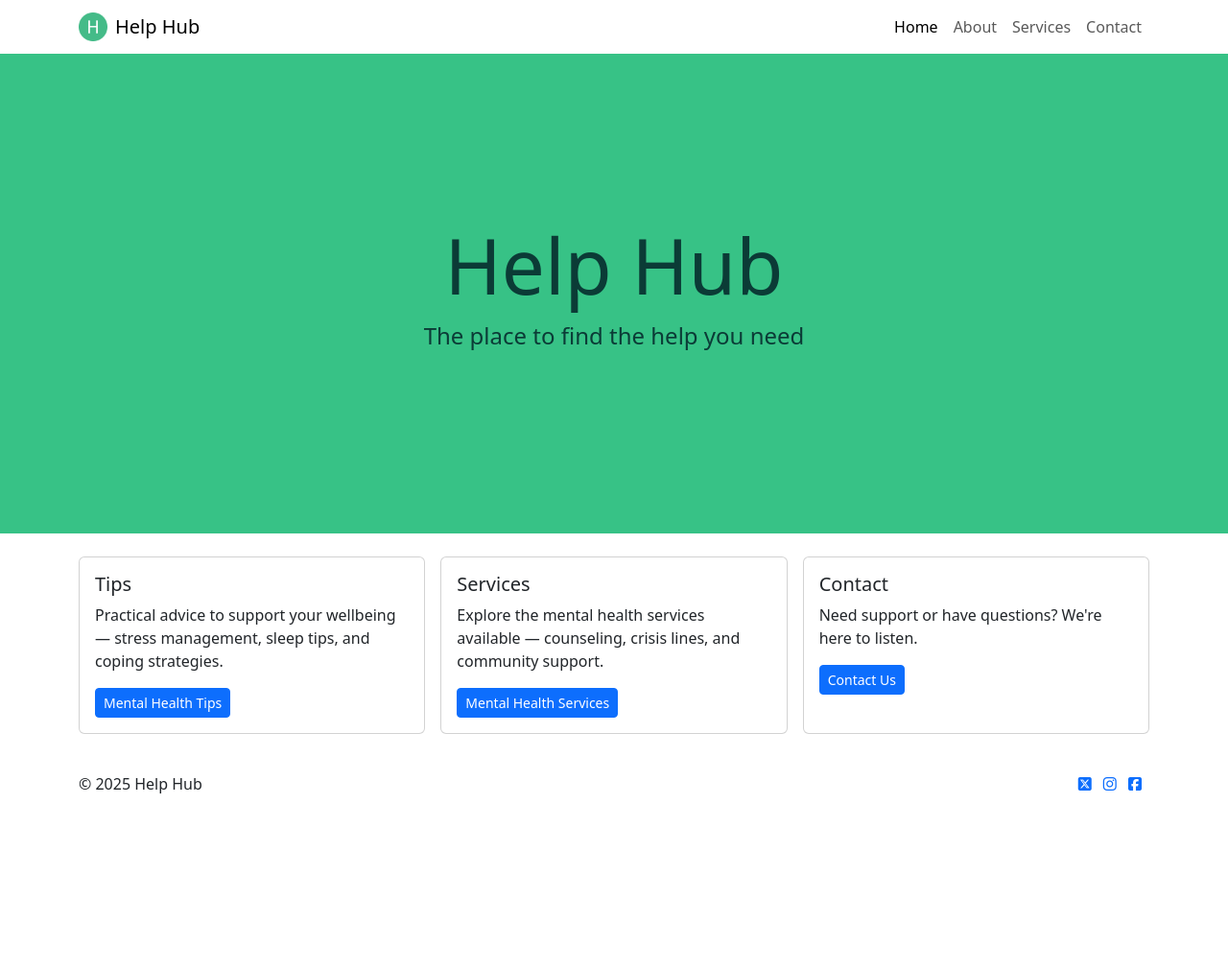
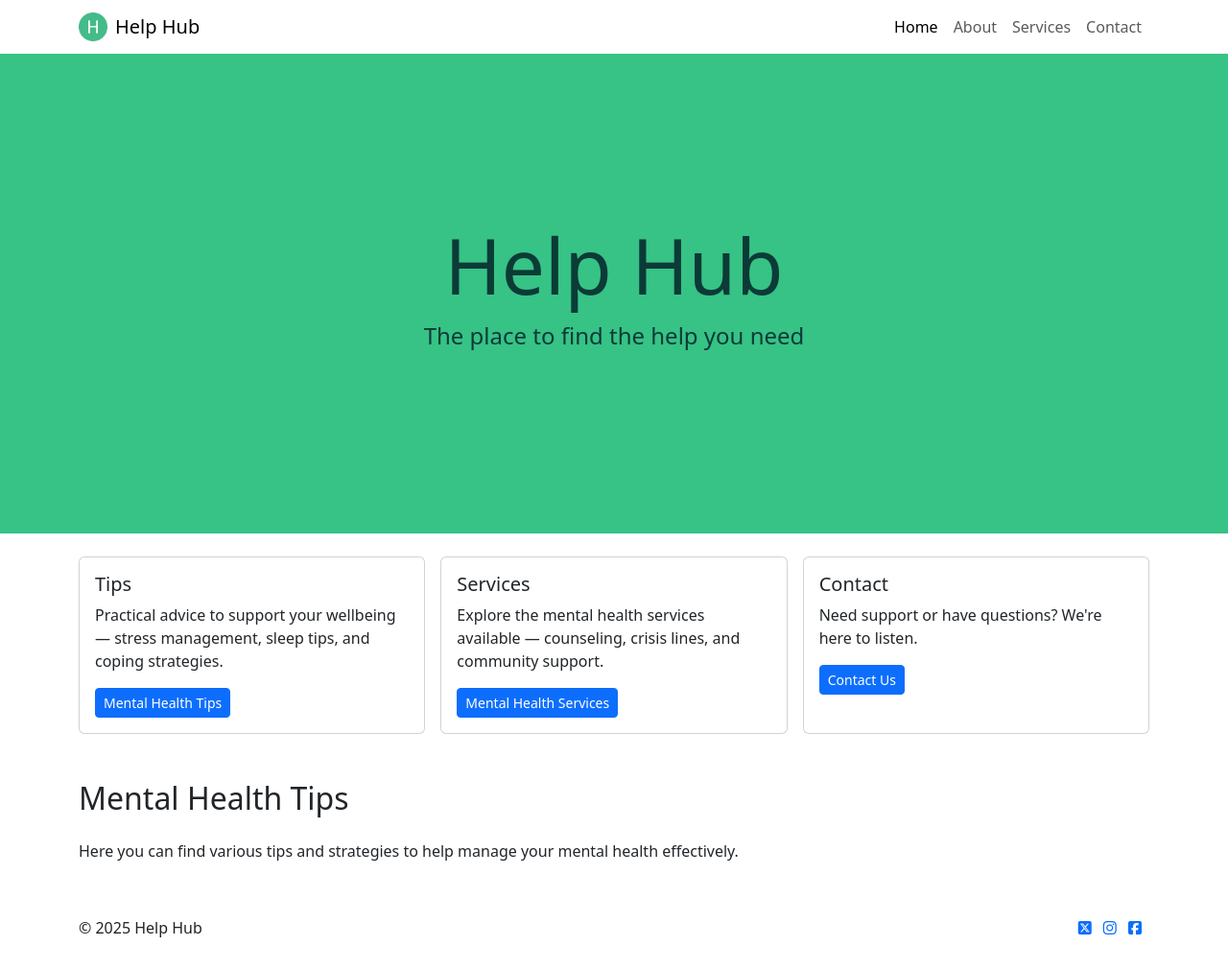
Before and after one commit to jonniecumming/mental-health-awareness, a plain HTML site: page index.html in a window 1280 px wide. Shown: the whole page at 96% size. Before the commit the page ends 861 px from the top, so only its background shows below. Drawn offline with nearby package versions, Linux system fonts and the light colour scheme; a web font is replaced by a local one.

Commit message:
Create 'Mental Health Tips' section

```diff
--- a/index.html
+++ b/index.html
@@ -94,6 +94,14 @@
                     </div>
                 </div>
             </div>
+
+            <!-- Mental Health Tips Section -->
+            <section>
+                <div class="container py-4">
+                    <h2 id="mental-health-tips" class="mb-4">Mental Health Tips</h2>
+                    <p>Here you can find various tips and strategies to help manage your mental health effectively.</p>
+                </div>
+            </section>
         </main>
 
         <!-- Footer -->
```
